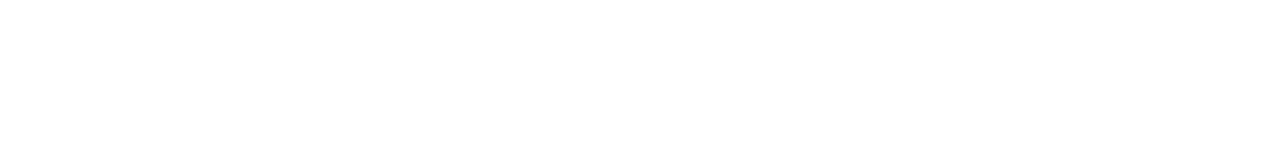
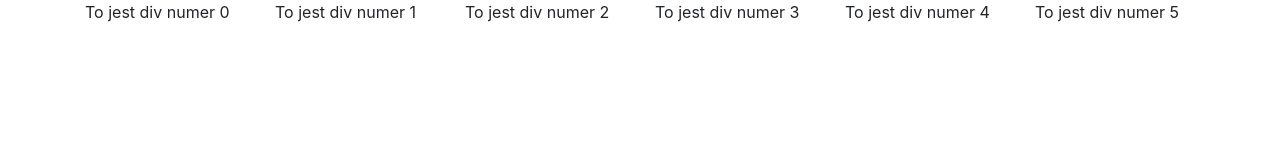
Before and after one commit to justynaglebocka/projektNaukowy, a plain HTML site: page index.html in a window 1280 px wide. Drawn offline with nearby package versions, Linux system fonts and the light colour scheme.

Commit message:
dodawanie kolumn

```diff
--- a/index.html
+++ b/index.html
@@ -3,8 +3,28 @@
   <head>
     <meta charset="utf-8">
     <title>Projekt naukowy</title>
+    <link rel="stylesheet" href="bootstrap/css/bootstrap.css">
   </head>
   <body>
-
+    <div class="container">
+      <div class="row row-cols-6" id="mainDiv">
+        <!-- <div class="col">Column</div>
+        <div class="col">Column</div>
+        <div class="col">Column</div>
+        <div class="col">Column</div> -->
+      </div>
+    </div>
+    <script>
+      function generujaceDivy(){
+        let mainDiv = document.getElementById("mainDiv");
+        for (let i= 0; i<6; i++) {
+          let div= document.createElement("div");
+          mainDiv.appendChild(div);
+          div.setAttribute("class", "col");
+          div.innerText="To jest div numer " + i;
+        }
+      }
+      generujaceDivy();
+    </script>
   </body>
 </html>
```
